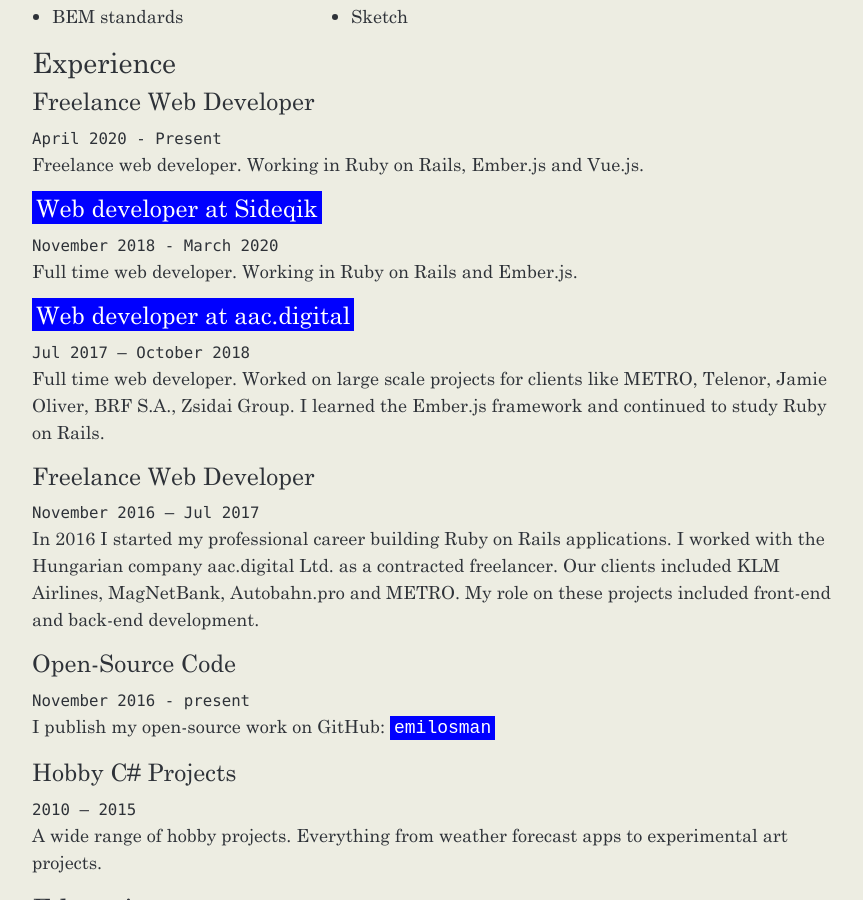
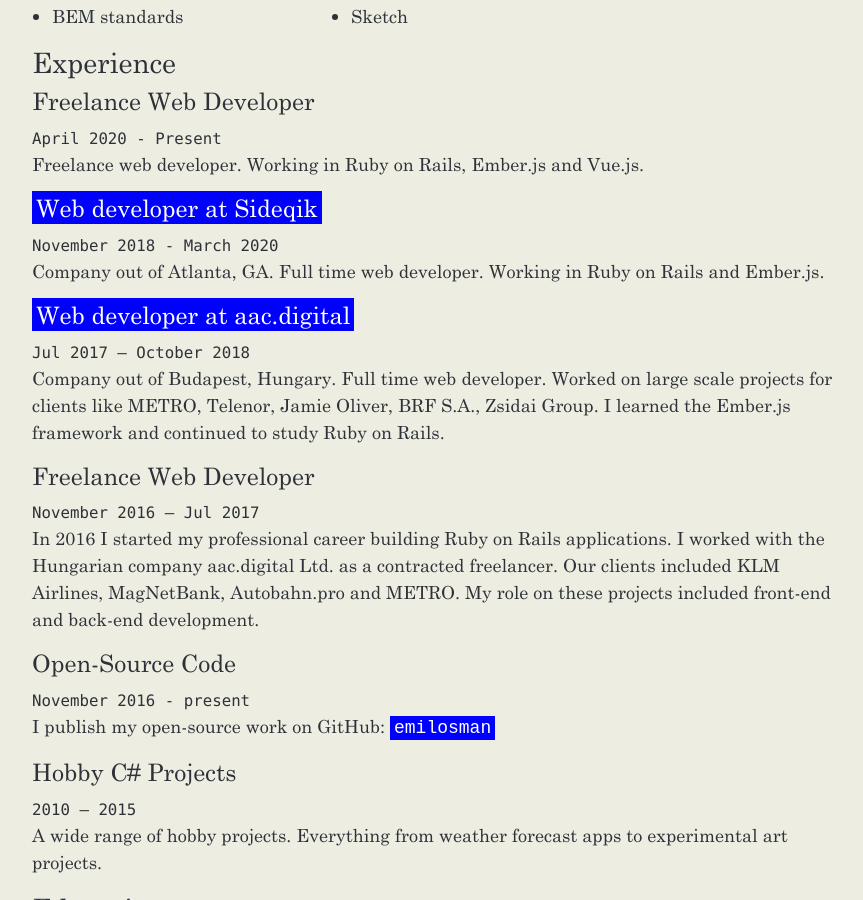
Before and after one commit to emilosmanbegovicmm/emilosman, a Jekyll site: the page built from cv.md, in a window 1280 px wide and 900 px high, scrolled down 1012 px. Shown: the whole window, without its empty margins (53-916 px from the left). Built offline with Jekyll 4.4.1, drawn with Linux system fonts in a browser that asks for light colours; our own code applies the rules of GitHub Pages for plain Markdown files.

Commit message:
explain companies

```diff
--- a/cv.md
+++ b/cv.md
@@ -53,11 +53,11 @@
 
 #### [Web developer at Sideqik](https://www.sideqik.com/)
 `November 2018 - March 2020`
-Full time web developer. Working in Ruby on Rails and Ember.js.
+Company out of Atlanta, GA. Full time web developer. Working in Ruby on Rails and Ember.js.
 
 #### [Web developer at aac.digital](http://aac.digital/)
 `Jul 2017 – October 2018`
-Full time web developer. Worked on large scale projects for clients like METRO, Telenor,  Jamie Oliver, BRF S.A., Zsidai Group.
+Company out of Budapest, Hungary. Full time web developer. Worked on large scale projects for clients like METRO, Telenor,  Jamie Oliver, BRF S.A., Zsidai Group.
 I learned the Ember.js framework and continued to study Ruby on Rails.
 
 #### Freelance Web Developer
```
